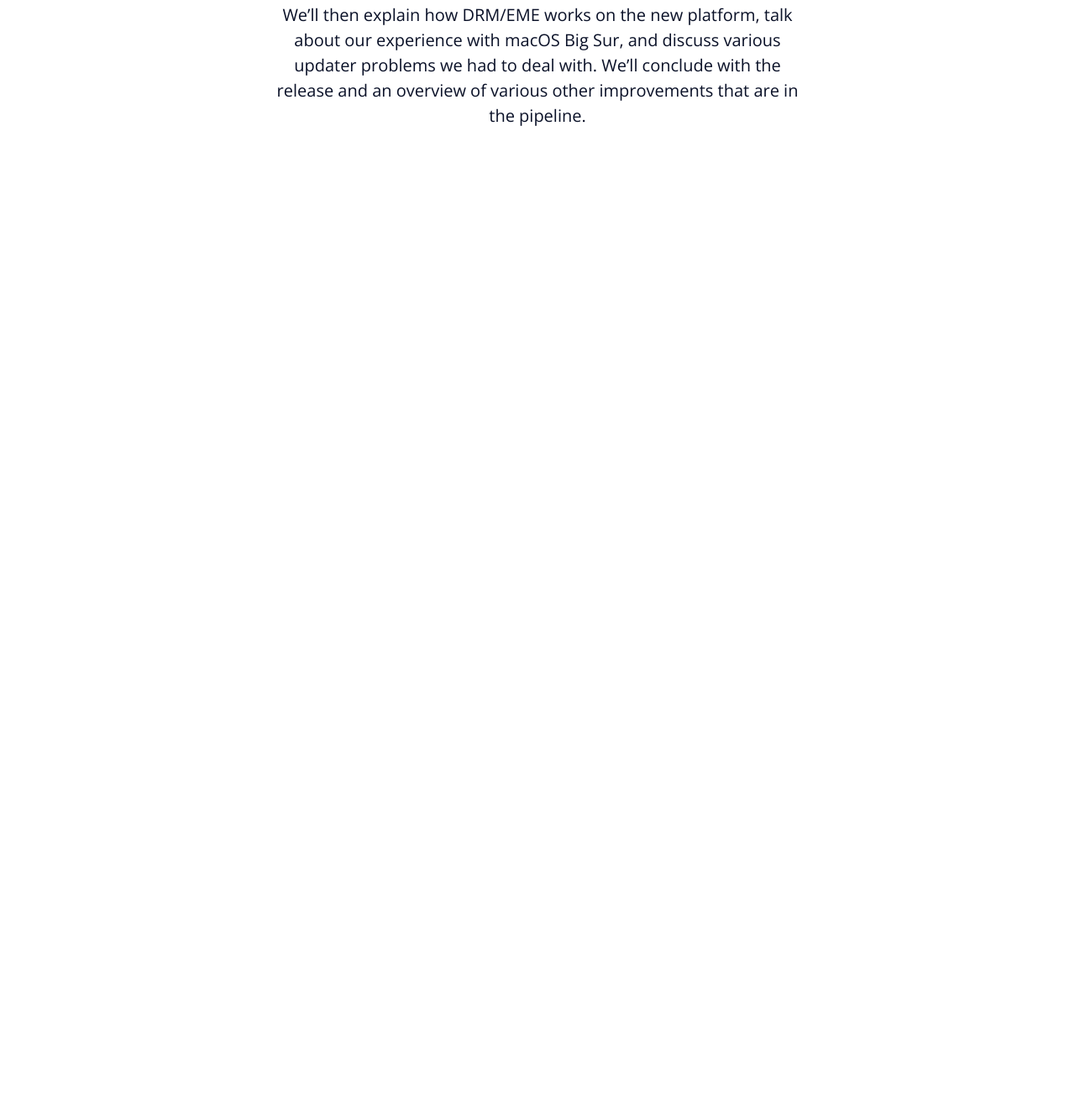
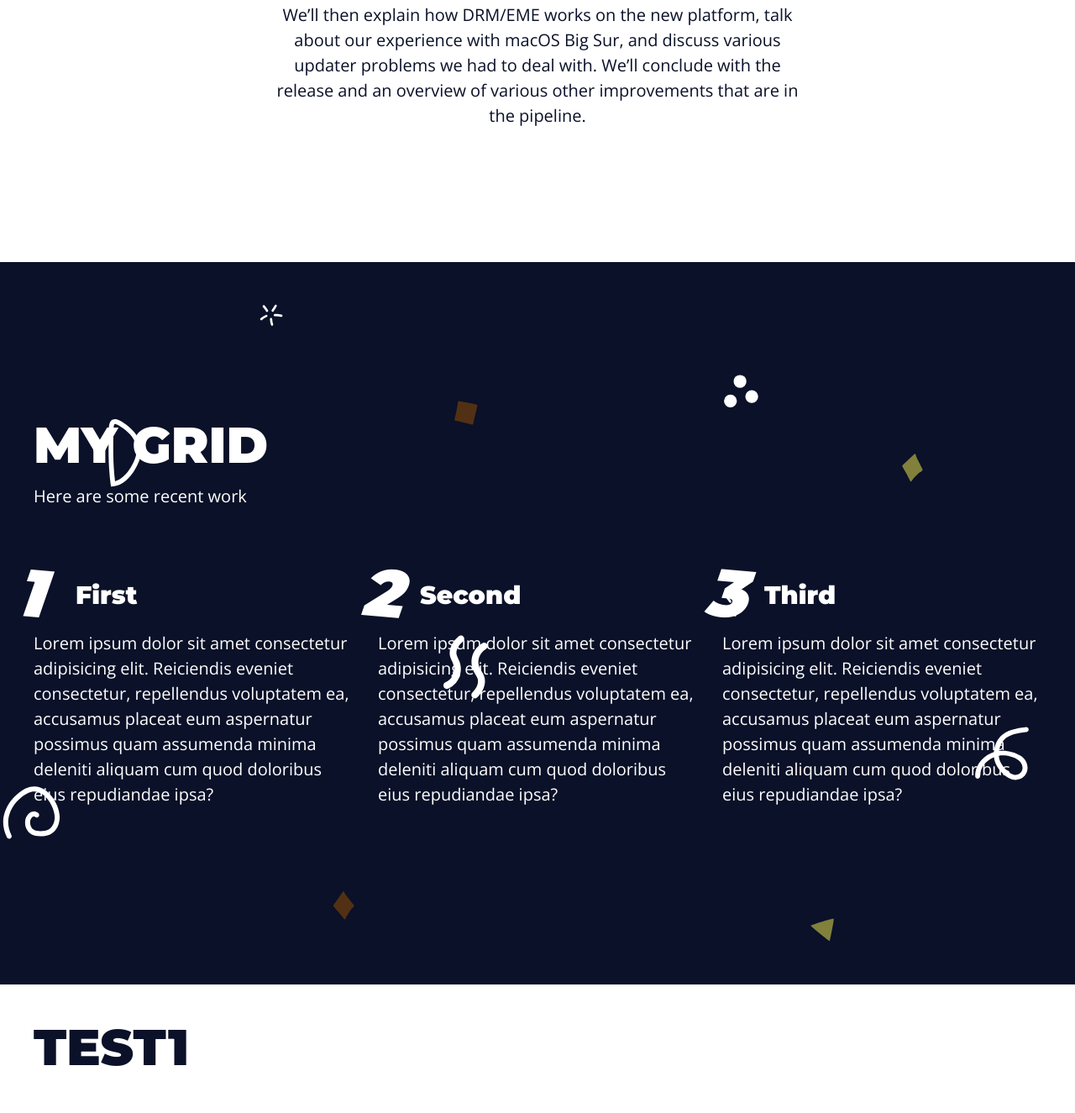
Before and after one commit to vzago/Landing-Page, a plain HTML site: page index.html in a window 1280 px wide. Shown: the part 1473-2798 px from the top of the page at 84% size. Before the commit the page ends 1785 px from the top, so only its background shows below. Drawn offline with nearby package versions, Linux system fonts and the light colour scheme.

Commit message:
Grid Section

```diff
--- a/assets/css/style.css
+++ b/assets/css/style.css
@@ -178,3 +178,43 @@ p {
     justify-content: center;
     text-align: center;
 }
+
+.grid-one-content {
+    height: 100vh;
+    display: flex;
+    flex-flow: column wrap;
+    justify-content: center;
+}
+
+.grid-main-heading {
+    margin-bottom: 1rem;
+}
+
+.grid-description {
+    padding-bottom: 5rem;
+}
+
+.grid {
+    display: grid;
+    grid-template-columns: repeat(3, 1fr);
+    gap: var(--gap);
+    counter-reset: grid-counter;
+}
+
+.grid h3 {
+    font-size: 3rem;
+    position: relative; /* Para o ::before funcionar, pois preciso de um container */
+    padding-left: 5rem;
+    padding-bottom: 2rem;
+}
+
+.grid h3::before {
+    counter-increment: grid-counter;
+    content: counter(grid-counter);
+    position: absolute;
+    font-size: 8rem;
+    font-style: italic;
+    top: -4rem;
+    left: -2rem;
+    transform: rotate(5deg);
+}
--- a/index.html
+++ b/index.html
@@ -22,8 +22,8 @@
                 <ul>
                     <li><a href="#intro">intro</a></li>
                     <li><a href="#top3">top3</a></li>
-                    <li><a href="#">gallery</a></li>
-                    <li><a href="#">work</a></li>
+                    <li><a href="#grid-one">grid-one</a></li>
+                    <li><a href="#gallery">gallery</a></li>
                     <li><a href="#">contact</a></li>
                 </ul>
             </nav>
@@ -65,6 +65,42 @@
         </div>
     </section>
 
+    <section id="grid-one" class="grid-one main-bg section">
+        <div class="main-content grid-one-content">
+            <h2 class="grid-main-heading">My Grid</h2>
+            <p class="grid-description">Here are some recent work</p>
+            <div class="grid">
+                <article>
+                    <h3>First</h3>
+                    <p>Lorem ipsum dolor sit amet consectetur adipisicing elit. Reiciendis eveniet consectetur,
+                        repellendus voluptatem ea, accusamus placeat eum aspernatur possimus quam assumenda minima
+                        deleniti
+                        aliquam cum quod doloribus eius repudiandae ipsa?</p>
+                </article>
+                <article>
+                    <h3>Second</h3>
+                    <p>Lorem ipsum dolor sit amet consectetur adipisicing elit. Reiciendis eveniet consectetur,
+                        repellendus voluptatem ea, accusamus placeat eum aspernatur possimus quam assumenda minima
+                        deleniti
+                        aliquam cum quod doloribus eius repudiandae ipsa?</p>
+                </article>
+                <article>
+                    <h3>Third</h3>
+                    <p>Lorem ipsum dolor sit amet consectetur adipisicing elit. Reiciendis eveniet consectetur,
+                        repellendus voluptatem ea, accusamus placeat eum aspernatur possimus quam assumenda minima
+                        deleniti
+                        aliquam cum quod doloribus eius repudiandae ipsa?</p>
+                </article>
+            </div>
+        </div>
+    </section>
+
+    <section id="gallery" class="section white-bg">
+        <div class="main-content">
+            <h1>test1</h1>
+        </div>
+    </section>
+
 </body>
 
 </html>
```
